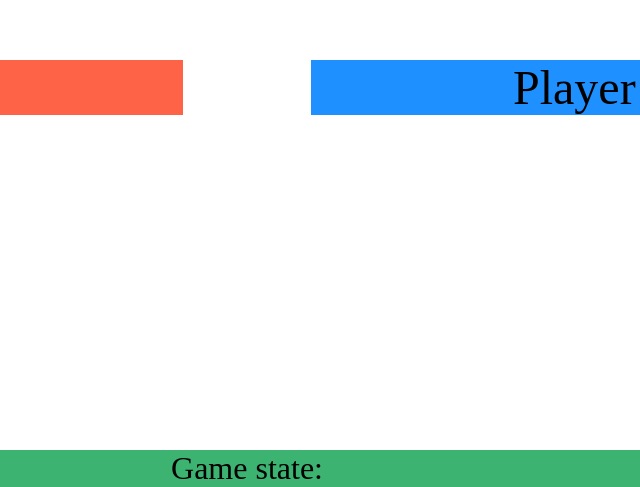
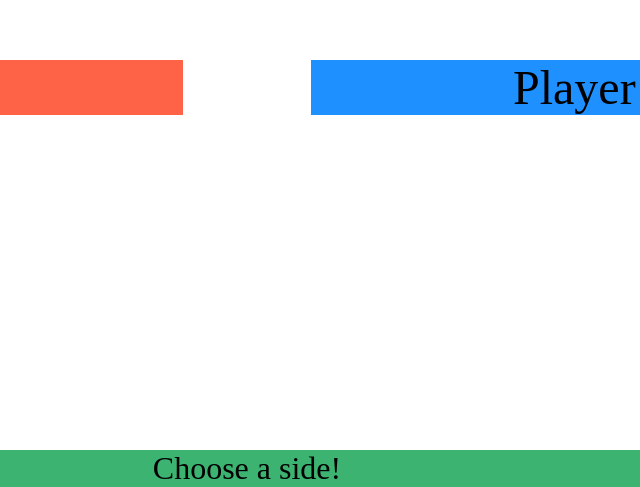
Before and after one commit to ch1pkav/appsc-front, a website: page index.html in a window 1280 px wide. Shown: the part 313-800 px from the top of the page, 393-1033 px from the left. Drawn offline with nearby package versions, Linux system fonts and the light colour scheme; no server answers.

Commit message:
Better initial conditions & error handling

```diff
--- a/index.html
+++ b/index.html
@@ -35,7 +35,7 @@
 <body>
   <div class="number-container" id="number1" style="background-color:Tomato">Player 1: </div>
   <div class="number-container" id="number2" style="background-color:DodgerBlue">Player 2: </div>
-  <div class="state-container" id="state" style="background-color:MediumSeaGreen">Game state: </div>
+  <div class="state-container" id="state" style="background-color:MediumSeaGreen">Choose a side!</div>
 
   <script src="https://cdnjs.cloudflare.com/ajax/libs/socket.io/4.0.1/socket.io.js"></script>
   <script>
```
Also changed, not shown: app.js (+6 -2 lines).
